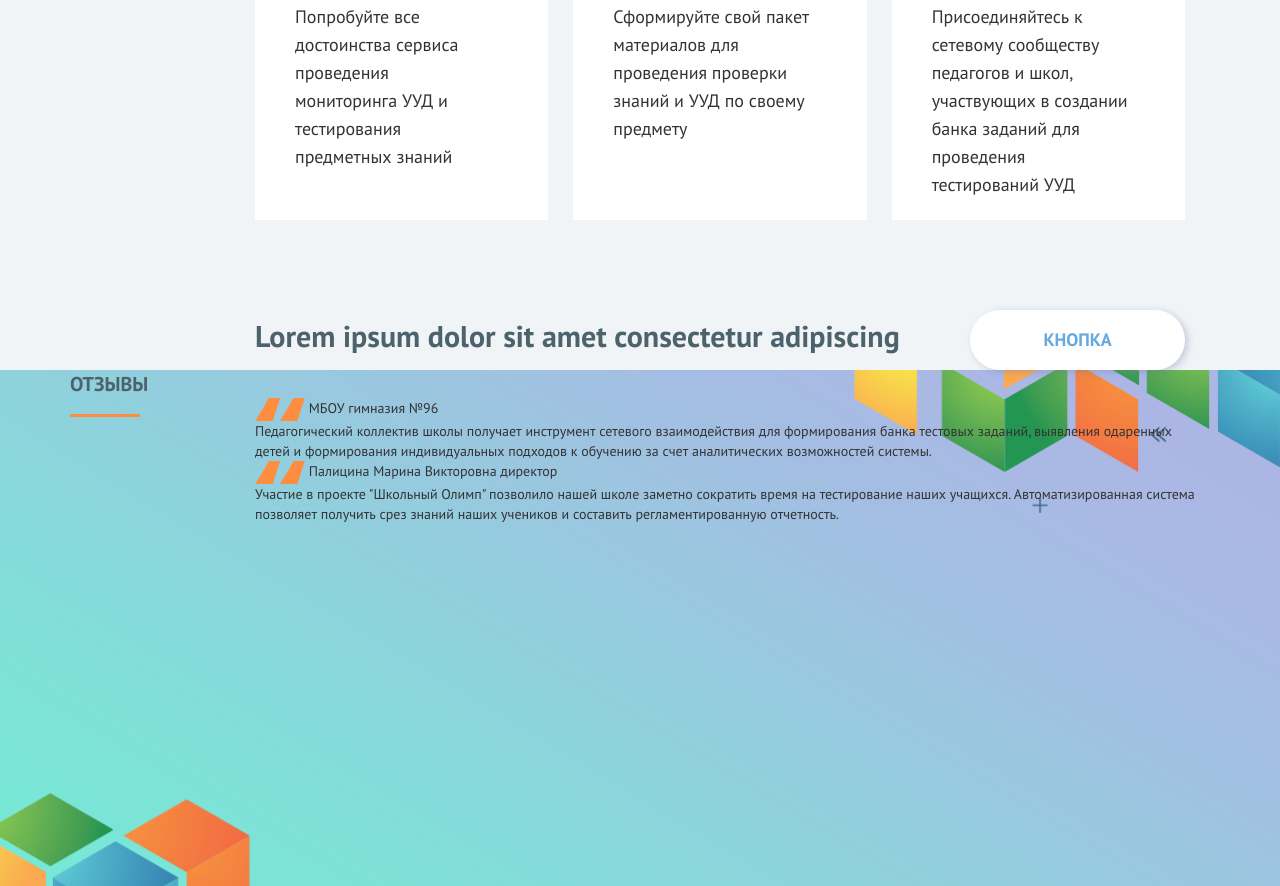
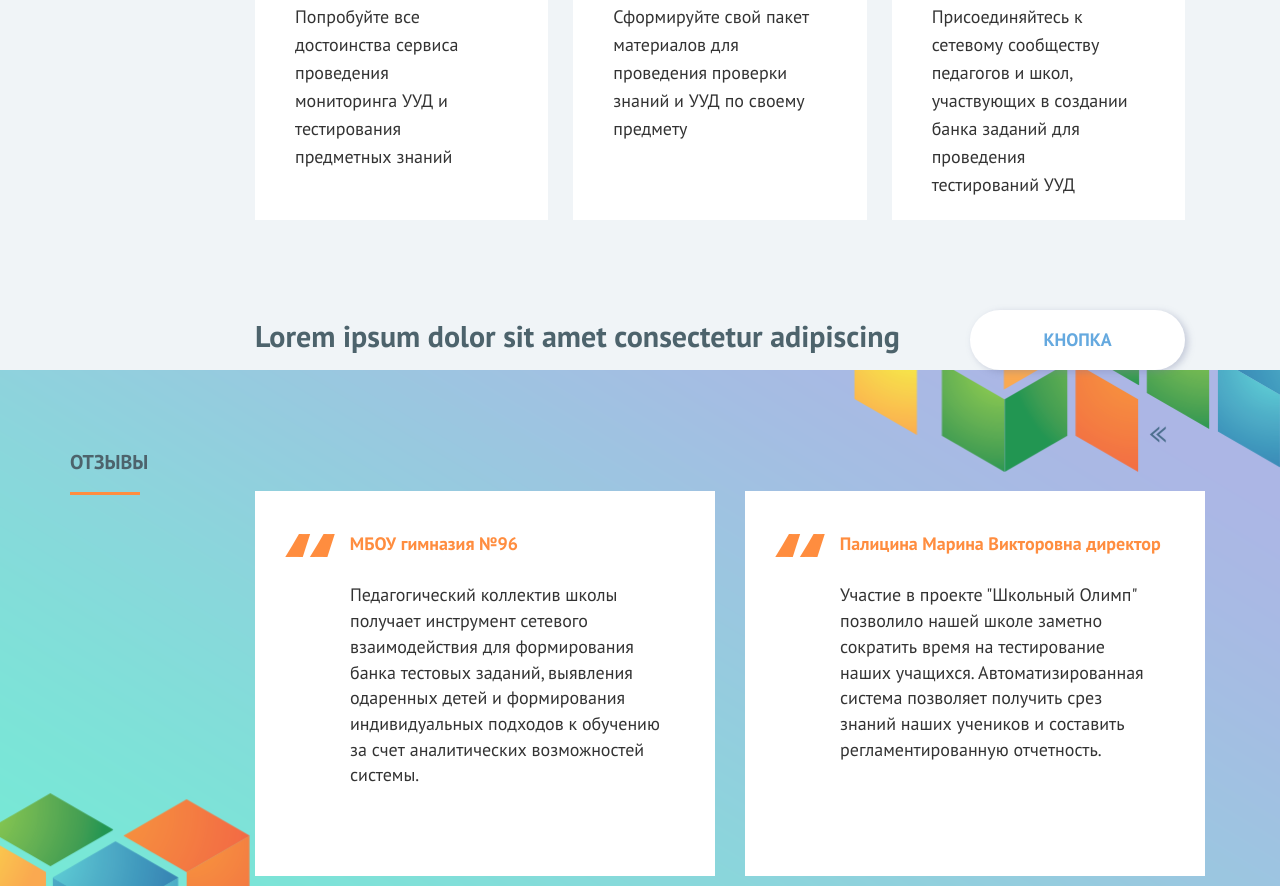
Before and after one commit to olroma/Layout6, a website: page index.html in a window 1280 px wide. Shown: the part 1914-2800 px from the top of the page. Drawn offline with Linux system fonts and the light colour scheme.

Commit message:
Добавлены стили для блока "отзывы"

```diff
--- a/PControl/block/advantage.css
+++ b/PControl/block/advantage.css
@@ -1,6 +1,6 @@
 .advantage {
   position: relative;
-  margin-top: 100px;
+  margin-top: 130px;
 
   .container {
     > .row {
--- a/PControl/block/common.css
+++ b/PControl/block/common.css
@@ -19,9 +19,12 @@
     }
 
     p {
-      margin-top: 30px;
       font-size: 18px;
       line-height: 28px;
+
+      &:nth-child(n+2) {
+        margin-top: 30px;
+      }
     }
   }
 }
--- a/PControl/block/reviews.css
+++ b/PControl/block/reviews.css
@@ -1,4 +1,6 @@
 .reviews {
+  @apply --centerH;
+  flex-direction: column;
   height: 595px;
   background: url('../img/review/review-background.png');
   background-repeat: no-repeat;
@@ -13,4 +15,34 @@
   &__description {
     padding-left: 185px;
   }
+
+  &__list {
+    display: flex;
+    margin-top: 15px;
+
+    li {
+      size: 460px 385px;
+      background: white;
+      font-size: 18px;
+      padding-top: 40px;
+      padding-left: 30px;
+      padding-right: 30px;
+
+      &:nth-child(n+2) {
+        margin-left: 30px;
+      }
+    }
+  }
+
+  &__title-item {
+    margin-left: 10px;
+    color: var(--orange);
+    font-weight: bold;
+  }
+
+  &__description-item {
+    width: 310px;
+    margin-top: 25px;
+    margin-left: 65px;
+  }
 }
--- a/css/PControl.css
+++ b/css/PControl.css
@@ -27,7 +27,7 @@ ul {
 }
 .advantage {
   position: relative;
-  margin-top: 100px;
+  margin-top: 130px;
 }
 .advantage .container > .row:nth-child(2) {
   display: -webkit-box;
@@ -158,10 +158,12 @@ ul {
       color: #ff8d3f;
     }
 .common__description p {
-      margin-top: 30px;
       font-size: 18px;
-      line-height: 28px;
+      line-height: 28px
     }
+.common__description p:nth-child(n+2) {
+  margin-top: 30px;
+}
 .contact {
   display: -webkit-box;
   display: -ms-flexbox;
@@ -394,6 +396,16 @@ ul {
       margin-top: 15px;
 }
 .reviews {
+  display: -webkit-box;
+  display: -ms-flexbox;
+  display: flex;
+  -webkit-box-pack: center;
+      -ms-flex-pack: center;
+          justify-content: center;
+  -webkit-box-orient: vertical;
+  -webkit-box-direction: normal;
+      -ms-flex-direction: column;
+          flex-direction: column;
   height: 595px;
   background: url('../img/review/review-background.png');
   background-repeat: no-repeat;
@@ -405,3 +417,31 @@ ul {
 .reviews__description {
     padding-left: 185px;
   }
+.reviews__list {
+    display: -webkit-box;
+    display: -ms-flexbox;
+    display: flex;
+    margin-top: 15px;
+  }
+.reviews__list li {
+      width: 460px;
+      height: 385px;
+      background: white;
+      font-size: 18px;
+      padding-top: 40px;
+      padding-left: 30px;
+      padding-right: 30px
+    }
+.reviews__list li:nth-child(n+2) {
+  margin-left: 30px;
+}
+.reviews__title-item {
+    margin-left: 10px;
+    color: #ff8d3f;
+    font-weight: bold;
+  }
+.reviews__description-item {
+    width: 310px;
+    margin-top: 25px;
+    margin-left: 65px;
+  }
```
